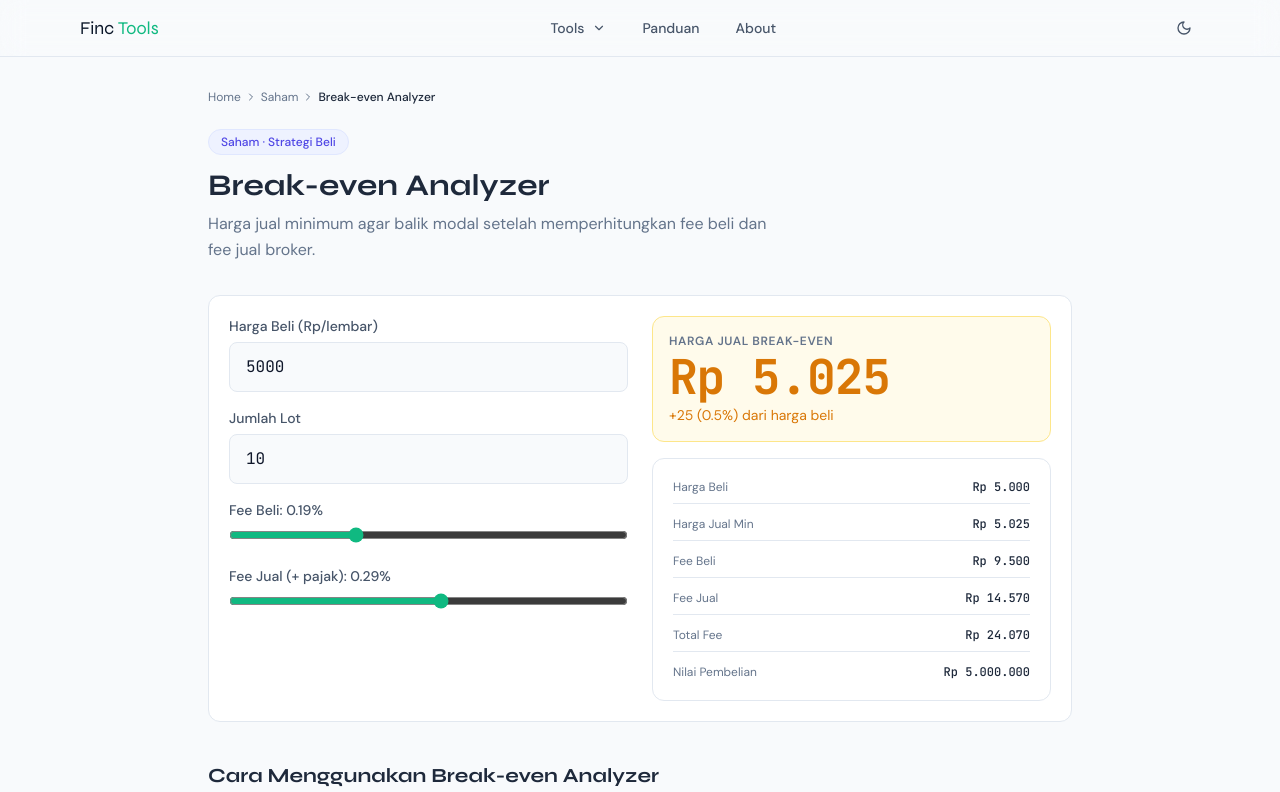
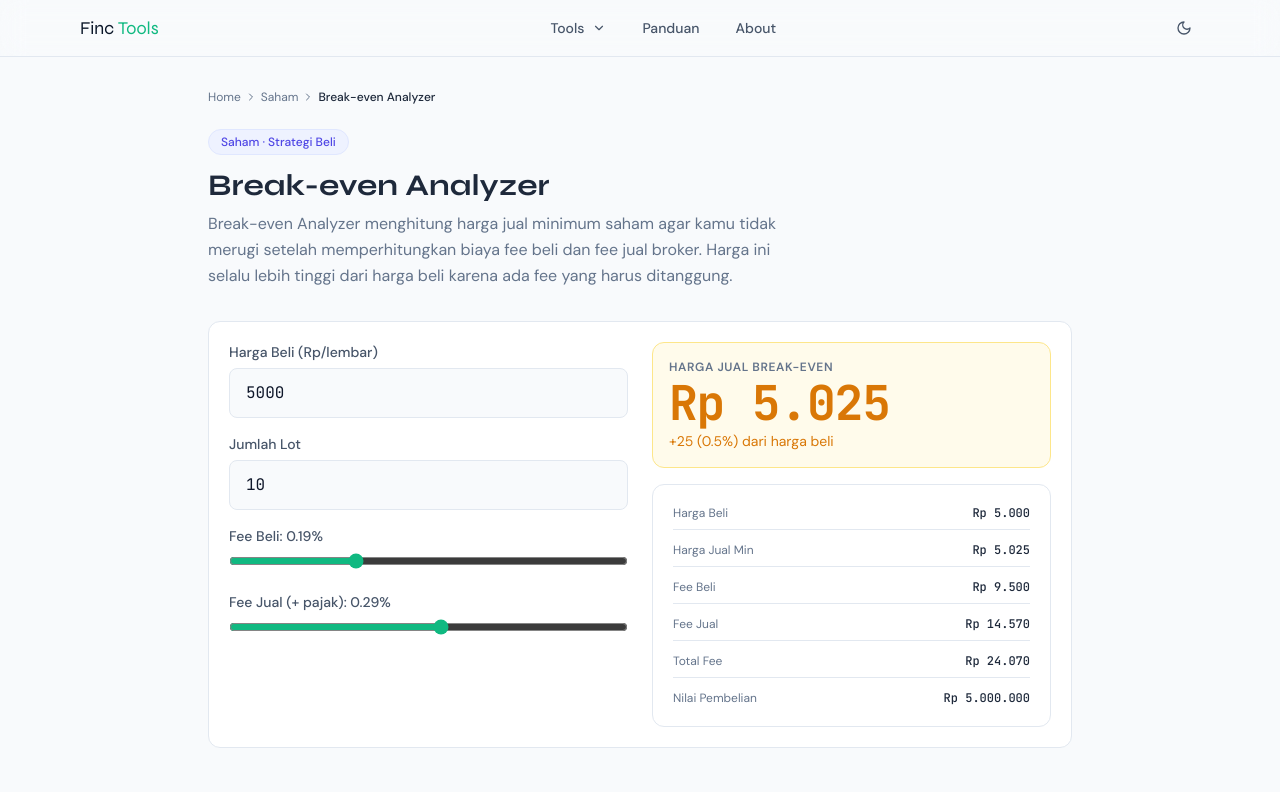
Before and after one commit to nurudhuhaalamin/finctools, a Next.js app: page /saham/break-even-analyzer in a window 1280 px wide. Shown: the top 792 px of the page. Built offline with nearby package versions, Linux system fonts and the light colour scheme.

Commit message:
Add files via upload

```diff
--- a/app/saham/break-even-analyzer/page.tsx
+++ b/app/saham/break-even-analyzer/page.tsx
@@ -5,18 +5,19 @@ import Header from '@/components/layout/Header'
 import Footer from '@/components/layout/Footer'
 import SahamToolPage from '@/components/layout/SahamToolPage'
 import BreakEvenAnalyzer from '@/components/tools/saham/BreakEvenAnalyzer'
-export const metadata: Metadata = { title: 'Break-even Analyzer | FincTools', description: 'Harga jual minimum agar balik modal setelah memperhitungkan fee beli dan fee jual broker.' }
+export const metadata: Metadata = { title: 'Break-even Analyzer — Harga Jual Minimum Saham | FincTools', description: 'Hitung harga jual minimum saham untuk balik modal setelah memperhitungkan biaya fee beli dan fee jual broker.' }
 export default function Page() {
   return (<><Header /><main className="mx-auto max-w-4xl px-4 py-8">
     <nav className="flex items-center gap-1 text-xs text-[--text-secondary] mb-6"><Link href="/" className="hover:text-finc-green">Home</Link><ChevronRight size={12}/><Link href="/saham" className="hover:text-finc-green">Saham</Link><ChevronRight size={12}/><span className="text-[--text-primary] font-medium">Break-even Analyzer</span></nav>
-    <SahamToolPage name="Break-even Analyzer" description="Harga jual minimum agar balik modal setelah memperhitungkan fee beli dan fee jual broker."
-      steps={[{title:'Isi semua input',desc:'Masukkan data keuangan kamu pada setiap field.'},{title:'Sesuaikan parameter',desc:'Ubah nilai sesuai kondisi aktual dengan slider atau angka.'},{title:'Baca hasilnya',desc:'Hasil kalkulasi muncul real-time.'},{title:'Gunakan sebagai referensi',desc:'Konsultasikan keputusan besar dengan profesional berlisensi.'}]}
-      formula="Kalkulasi menggunakan formula keuangan standar yang terverifikasi."
-      variables={[{name:'Input',desc:'Variabel input disesuaikan kebutuhan tool'},{name:'Output',desc:'Hasil kalkulasi real-time berbasis formula matematika'}]}
-      history={"Tool ini menggunakan prinsip keuangan yang digunakan profesional secara global.\n\nPendekatan berbasis matematika menghasilkan keputusan yang lebih objektif.\n\nFincTools menyediakan tools ini gratis untuk literasi keuangan Indonesia."}
-      faqs={[{q:'Seberapa akurat hasilnya?',a:'Akurat secara matematis. Untuk keputusan besar, konsultasikan dengan profesional.'},{q:'Apakah data tersimpan?',a:'Tidak. Semua kalkulasi berjalan di browser, tidak ada data yang dikirim ke server.'},{q:'Apakah cocok untuk semua kondisi?',a:'Dirancang untuk kondisi umum. Situasi khusus mungkin perlu konsultasi profesional.'}]}
-      related={[{name:'DCA Simulator',href:'/investasi/dca-simulator',desc:'Simulasi investasi rutin'},{name:'KPR Affordability Checker',href:'/kredit-properti/kpr-affordability-checker',desc:'Cek kemampuan KPR'},{name:'Tax Optimizer PPh 21',href:'/pajak/tax-optimizer-pph21',desc:'Hitung pajak karyawan'},{name:'Risk Manager',href:'/trading/risk-manager',desc:'Manajemen risiko trading'}]}
-      references={['OJK. <em>Panduan Keuangan.</em> <a href="https://ojk.go.id" target="_blank" rel="noopener noreferrer" class="text-finc-green hover:underline">ojk.go.id</a>','BI. <em>Edukasi Keuangan.</em> <a href="https://bi.go.id" target="_blank" rel="noopener noreferrer" class="text-finc-green hover:underline">bi.go.id</a>']}
+    <SahamToolPage name="Break-even Analyzer" description="Break-even Analyzer menghitung harga jual minimum saham agar kamu tidak merugi setelah memperhitungkan biaya fee beli dan fee jual broker. Harga ini selalu lebih tinggi dari harga beli karena ada fee yang harus ditanggung."
+      steps={[{title:'Isi Harga Beli',desc:'Masukkan harga per lembar saham saat kamu membeli.'},{title:'Isi Jumlah Lot',desc:'Berapa lot yang kamu beli.'},{title:'Set Fee Beli',desc:'Fee beli broker dalam persen. Umumnya 0.10–0.19% untuk online trading Indonesia.'},{title:'Set Fee Jual',desc:'Fee jual termasuk pajak PPh 0.1%. Umumnya 0.20–0.29% untuk online trading Indonesia.'},{title:'Baca Hasilnya',desc:'Harga jual minimum dan selisih dari harga beli ditampilkan — ini harga yang harus dilampaui agar kamu tidak rugi.'}]}
+      formula={"Total Modal = Harga Beli × Lot × 100 × (1 + Fee Beli%)\nHarga Jual Min = Total Modal / (Lot × 100 × (1 - Fee Jual%))\nSelisih = Harga Jual Min - Harga Beli\n% Selisih = Selisih / Harga Beli × 100"}
+      formulaExample={"Beli 10 lot @ Rp 5.000 | Fee Beli 0.19% | Fee Jual 0.29%\nTotal Modal = 5.000.000 × 1.0019 = Rp 5.009.500\nHarga Jual Min = 5.009.500 / (1000 × 0.9971) = Rp 5.024\nSelisih = Rp 24/lembar (+0.48%) dari harga beli"}
+      variables={[{name:'Fee Beli',desc:'Biaya transaksi pembelian saham — dipotong dari total nilai beli'},{name:'Fee Jual',desc:'Biaya transaksi penjualan + pajak PPh 0.1% — dipotong dari hasil jual'},{name:'Harga Jual Min',desc:'Harga minimum yang harus dicapai agar tidak merugi setelah semua fee'},{name:'Total Fee',desc:'Jumlah seluruh biaya transaksi beli dan jual yang ditanggung investor'}]}
+      history={"Di pasar saham Indonesia, setiap transaksi dikenakan biaya yang terdiri dari fee broker dan pajak pemerintah. Pajak atas transaksi penjualan saham (PPh Pasal 4 ayat 2) sebesar 0.1% dari nilai jual sudah diberlakukan sejak tahun 1995 melalui PP No. 41 Tahun 1994.\n\nFee broker bervariasi antar perusahaan sekuritas — umumnya 0.15–0.25% untuk beli dan 0.25–0.35% untuk jual (sudah termasuk pajak). Broker online modern seperti Ajaib, Stockbit, dan IPOT menawarkan fee lebih rendah untuk menarik investor ritel.\n\nBanyak investor pemula tidak menyadari bahwa mereka harus menjual di harga lebih tinggi dari harga beli untuk sekadar break-even. Break-even Analyzer menghitung angka ini secara presisi sehingga ekspektasi return realistis."}
+      faqs={[{q:'Mengapa harga jual harus lebih tinggi dari harga beli?',a:'Karena ada dua biaya yang harus ditanggung: fee beli saat membeli dan fee jual saat menjual. Keduanya mengurangi nilai transaksi. Jika kamu beli dan jual di harga sama, kamu rugi sebesar total fee kedua transaksi tersebut.'},{q:'Berapa fee broker yang umum di Indonesia?',a:'Umumnya fee beli 0.15–0.19% dan fee jual 0.25–0.29% (sudah termasuk pajak 0.1%). Beberapa broker premium mengenakan lebih tinggi, sementara broker fintech online lebih rendah. Cek tarif fee di platform broker kamu.'},{q:'Apakah fee berpengaruh besar untuk saham harga rendah?',a:'Ya, sangat signifikan. Untuk saham harga Rp 50 (gocap), break-even bisa berada di Rp 50 + Rp 1 (2%) hanya untuk menutup fee. Saham harga rendah butuh kenaikan persentase lebih besar untuk profitable.'},{q:'Bisakah saya negosiasi fee dengan broker?',a:'Untuk investor dengan volume transaksi besar, beberapa broker menawarkan negosiasi fee. Namun untuk investor ritel, fee sudah terstandar. Pilih broker dengan fee paling kompetitif yang tetap menawarkan layanan andal.'}]}
+      related={[{name:'Averaging Strategy Builder',href:'/saham/averaging-strategy-builder',desc:'Hitung harga rata-rata setelah menambah posisi saham'},{name:'Entry Price Optimizer',href:'/saham/entry-price-optimizer',desc:'Tentukan lot optimal berdasarkan modal dan risiko'},{name:'Trade Analyzer',href:'/trading/trade-analyzer',desc:'Analisis Risk/Reward ratio sebelum entry'},{name:'Dividend Income Projector',href:'/investasi/dividend-income-projector',desc:'Proyeksi penghasilan dividen dari portofolio saham'}]}
+      references={['PP No. 41 Tahun 1994 jo PP No. 14 Tahun 1997 — Pajak Penghasilan atas Transaksi Saham.','IDX. <em>Panduan Transaksi Saham.</em> <a href="https://idx.co.id" target="_blank" rel="noopener noreferrer" class="text-finc-green hover:underline">idx.co.id</a>','OJK. <em>Panduan Pasar Modal.</em> <a href="https://ojk.go.id" target="_blank" rel="noopener noreferrer" class="text-finc-green hover:underline">ojk.go.id</a>']}
     ><BreakEvenAnalyzer /></SahamToolPage>
   </main><Footer /></>)
 }
```
